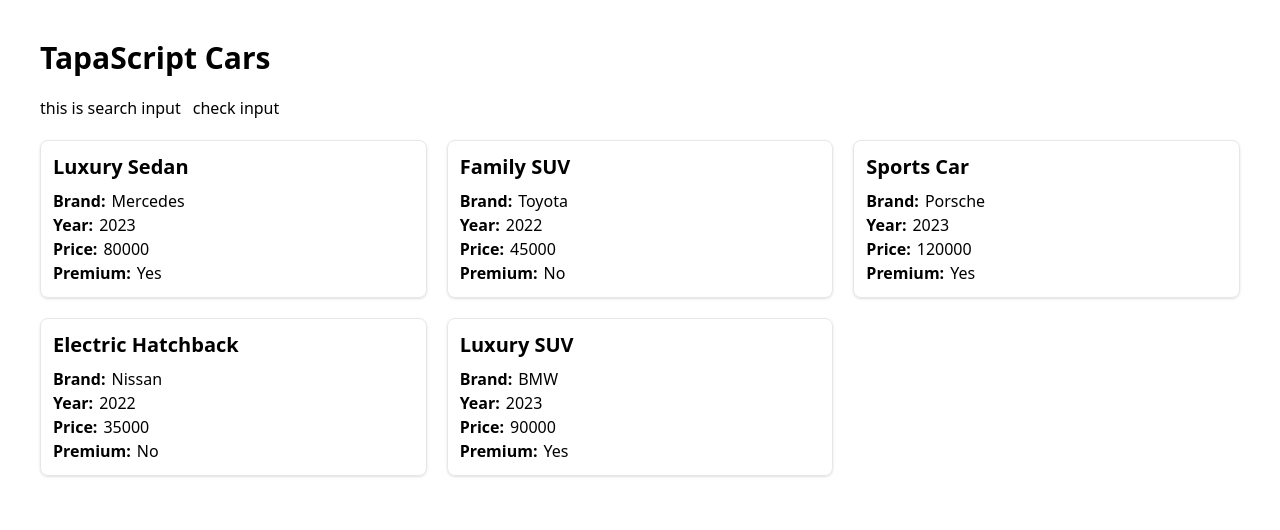
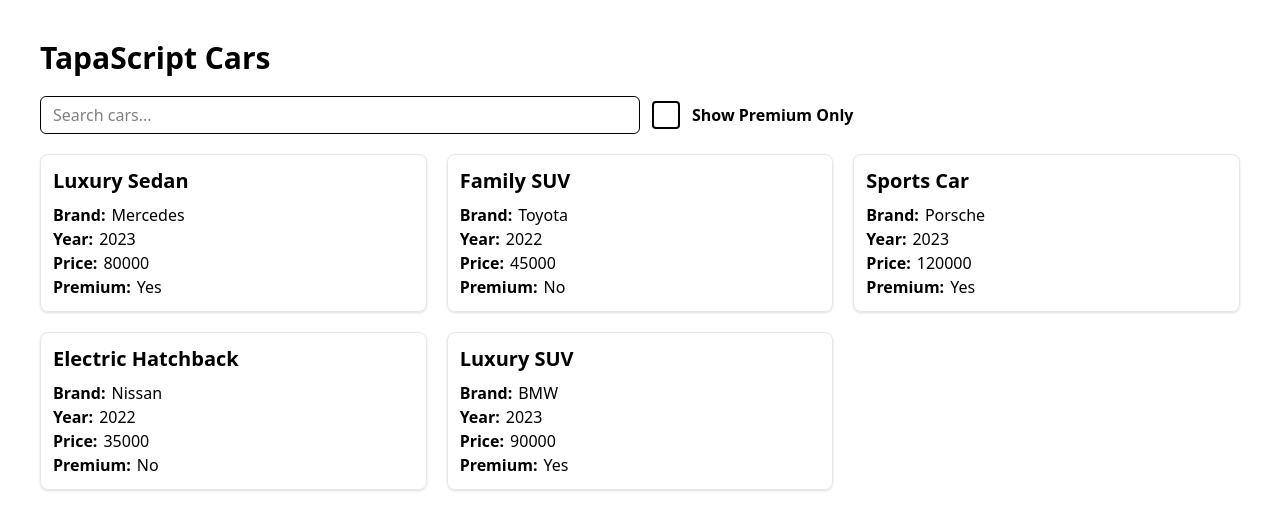
Before and after one commit to alaminsframe/react, a React (Vite) app: page / in a window 1280 px wide. Shown: the top 530 px of the page. Built offline with nearby package versions, Linux system fonts and the light colour scheme.

Commit message:
completed search bar

```diff
--- a/src/CheckInput.jsx
+++ b/src/CheckInput.jsx
@@ -1,9 +1,13 @@
 
 const CheckInput = () => {
   return (
-    <div>
-      <p>check input</p>
-    </div>
+    <>
+      <input
+        type="checkbox"
+        className="h-7 w-7 appearance-none border-2 rounded checked:bg-blue-400"
+       />
+       <span className="font-bold text-sm md:text-base">Show Premium Only</span>
+    </>
   )
 }
 
--- a/src/SearchBar.jsx
+++ b/src/SearchBar.jsx
@@ -3,7 +3,7 @@ import CheckInput from "./CheckInput"
 
 const SearchBar = () => {
   return (
-    <div className="flex items-center gap-3">
+    <div className="flex items-center gap-3 w-full">
       <SearchInput />
       <CheckInput />
     </div>
--- a/src/SearchInput.jsx
+++ b/src/SearchInput.jsx
@@ -1,8 +1,12 @@
 const SearchInput = () => {
     return(
-        <div>
-            <p>this is search input</p>
-        </div>
+        <>
+            <input
+                type="text"
+                placeholder="Search cars..."
+                className="py-1.5 px-3 border rounded-md w-2/3 md:w-1/2"
+            />
+        </>
     )
 }
 
```
